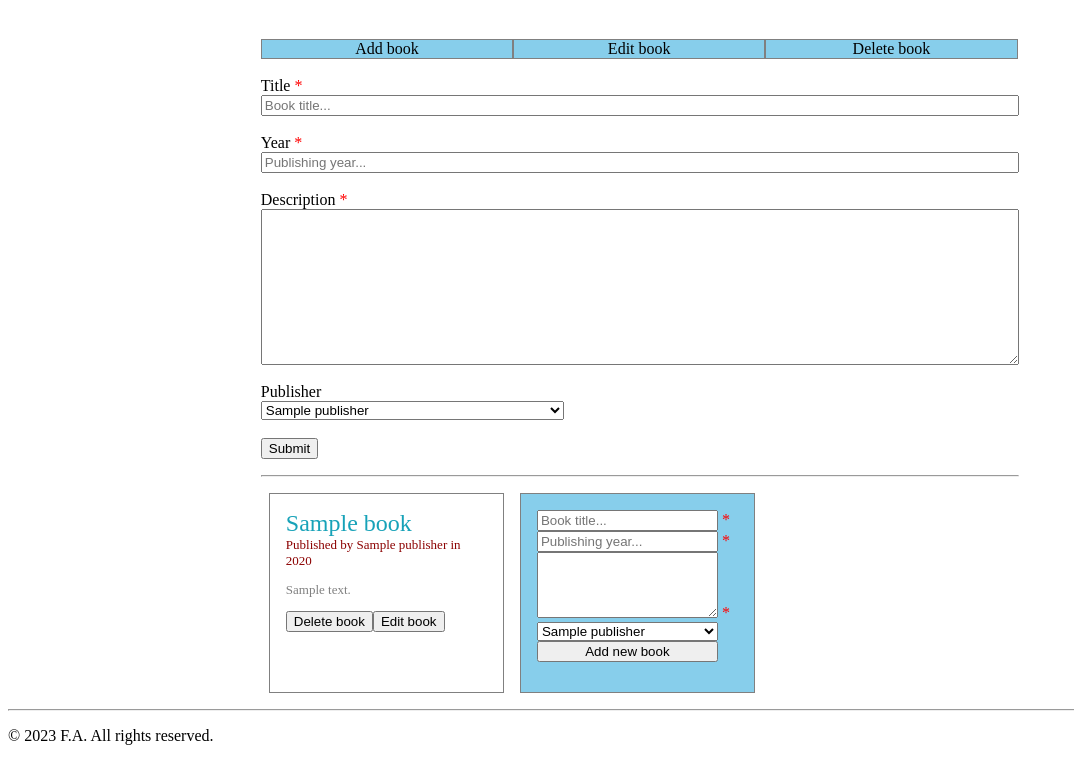
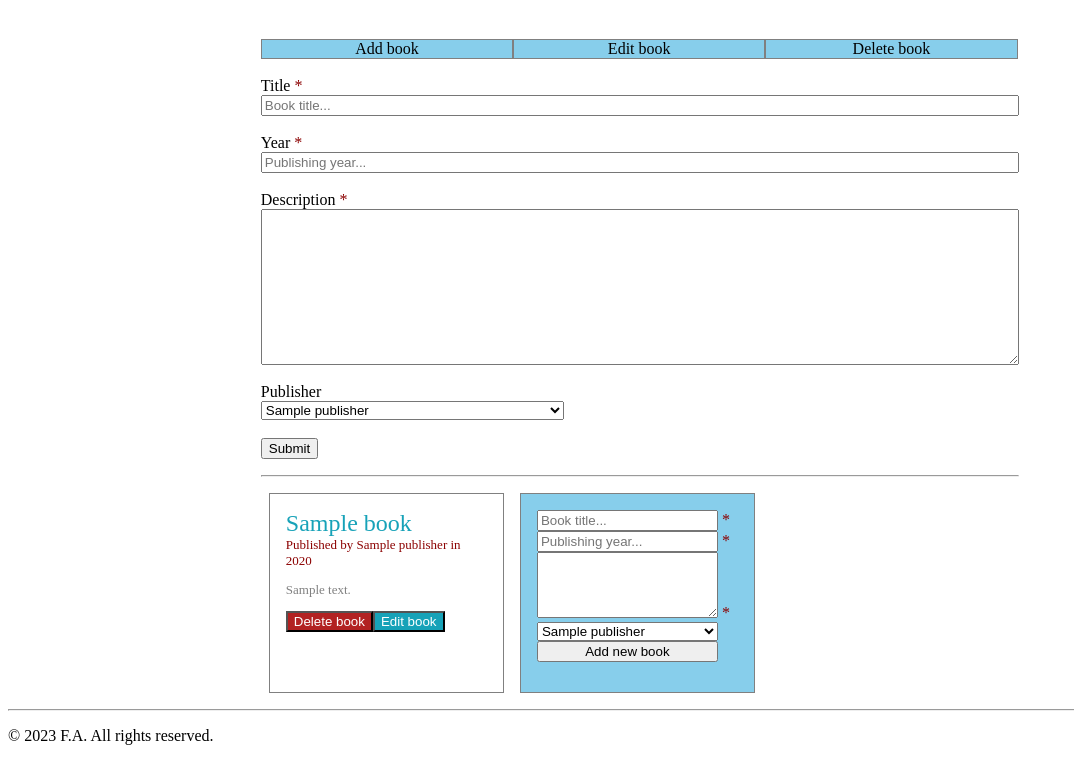
Before and after one commit to Fahim-Ahmad/intoCODE, a PHP site: page / in a window 1280 px wide. Shown: the part 45-806 px from the top of the page, without its empty margins (0-1074 px from the left). Run offline with PHP 8.4, Linux system fonts and the light colour scheme; tables that the repository leaves empty or names only in its code hold one stand-in row (values such as "Sample post").

Commit message:
updated the class and background color of the 'delete' and 'edit' buttons

```diff
--- a/dynamic website/final_project/css/style.css
+++ b/dynamic website/final_project/css/style.css
@@ -44,7 +44,7 @@ header h1 {
 }
 
 .required {
-  color: red;
+  color: darkred;
 }
 
 .success {
@@ -114,6 +114,17 @@ header h1 {
   flex-direction: row;
 }
 
+#delete_edit .delete_btn {
+  color: white;
+  background-color: Firebrick;
+}
+
+#delete_edit .edit_btn {
+  color: white;
+  background-color: #17a2b8;
+}
+
+
 .book_info form {
   margin: 0;
   padding: 0;
--- a/dynamic website/final_project/tasks/books_box.php
+++ b/dynamic website/final_project/tasks/books_box.php
@@ -28,14 +28,14 @@ if ($result->num_rows > 0) {
               echo '<input type="hidden" name="book_id" value="' .$id . '">';
               echo '<input type="hidden" name="form" value="delete_1">';
               // echo '<input type="submit" name="delete" value="Delete book ' .$id .'">';
-              echo '<input type="submit" name="delete" value="Delete book">';
+              echo '<input type="submit" class="delete_btn" name="delete" value="Delete book">';
               echo '</form>';
 
               echo '<form method="get">';
               echo '<input type="hidden" name="book_id" value="' .$id . '">';
               echo '<input type="hidden" name="form" value="edit_1">';
               // echo '<input type="submit" name="edit" value="Edit book ' .$id .'">';
-              echo '<input type="submit" name="edit" value="Edit book">';
+              echo '<input type="submit" class="edit_btn" name="edit" value="Edit book">';
               echo '</form>';
 
         echo '</div>';
```
Also changed, not shown: dynamic website/img/img_1.png.
